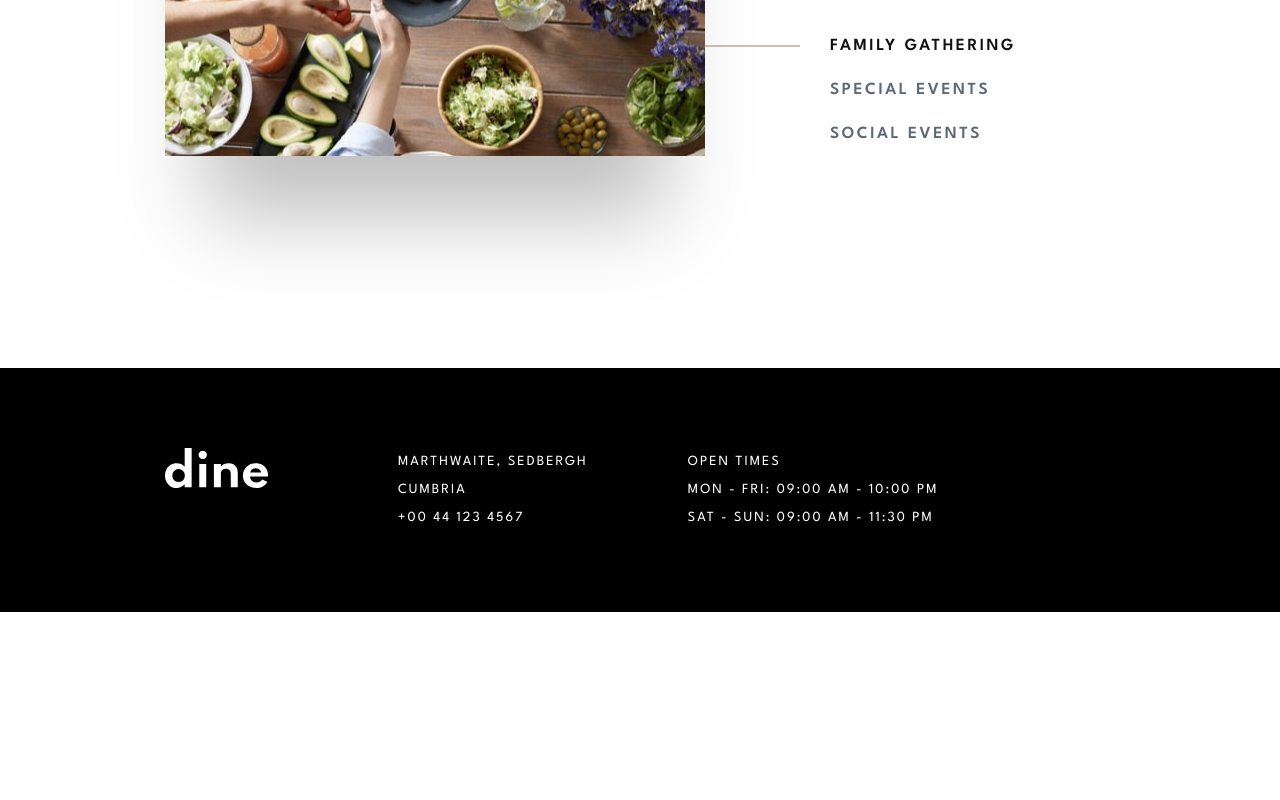
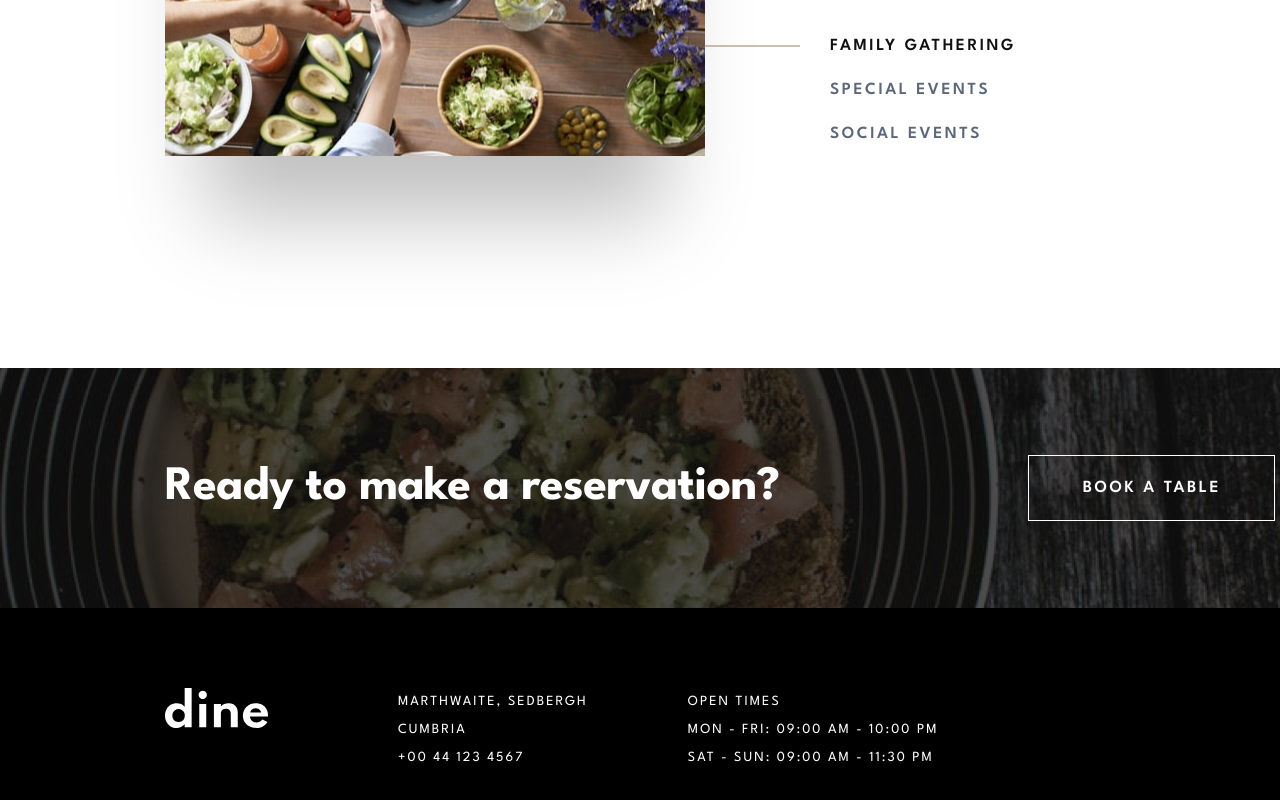
Before and after one commit to lleonardus/dine-restaurant, a React (Vite) app: page / in a window 1280 px wide. Shown: the part 3541-4341 px from the top of the page. Before the commit the page ends 4153 px from the top, so only its background shows below. Built offline with nearby package versions, Linux system fonts and the light colour scheme.

Commit message:
creating book your table section

```diff
--- a/src/pages/homepage/Homepage.jsx
+++ b/src/pages/homepage/Homepage.jsx
@@ -2,6 +2,7 @@ import { Header } from "./components/Header";
 import { RestaurantOverviewSection } from "./components/RestaurantOverviewSection";
 import { MenuHighlightsSection } from "./components/MenuHighlightsSection";
 import { EventsAndGatheringsSection } from "./components/EventsAndGatheringsSection";
+import { BookYourTableSection } from "./components/BookYourTableSection";
 
 export function Homepage() {
   return (
@@ -11,6 +12,7 @@ export function Homepage() {
         <RestaurantOverviewSection />
         <MenuHighlightsSection />
         <EventsAndGatheringsSection />
+        <BookYourTableSection />
       </main>
     </>
   );
--- /dev/null
+++ b/src/pages/homepage/components/BookYourTableSection.jsx
@@ -0,0 +1,14 @@
+import { Button } from "../../../ui/Button";
+
+export function BookYourTableSection() {
+  return (
+    <section className="flex flex-col items-center gap-5 bg-[url('/images/homepage/ready-bg-mobile.jpg')] bg-cover bg-no-repeat px-6 pb-20 pt-[84px] tablet:bg-[url('/images/homepage/ready-bg-tablet.jpg')] tablet:pb-16 tablet:pt-[72px] xl:flex-row xl:gap-[250px] xl:bg-[url('/images/homepage/ready-bg-desktop.jpg')] xl:px-[165px] xl:py-[88px] xl:*:shrink-0 desktop:px-[240px]">
+      <h2 className="mx-auto max-w-[327px] text-center text-[32px] font-bold leading-10 tracking-[-0.4px] text-white tablet:max-w-fit tablet:text-[48px] tablet:leading-[64px] tablet:tracking-[-0.5px] xl:m-0 xl:text-heading-lg">
+        Ready to make a reservation?
+      </h2>
+      <Button theme={"dark"} to={"/booking"}>
+        Book a table
+      </Button>
+    </section>
+  );
+}
```
